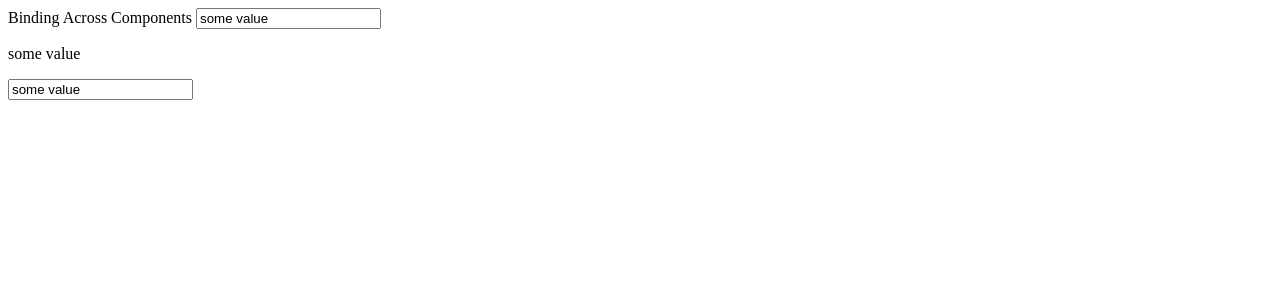
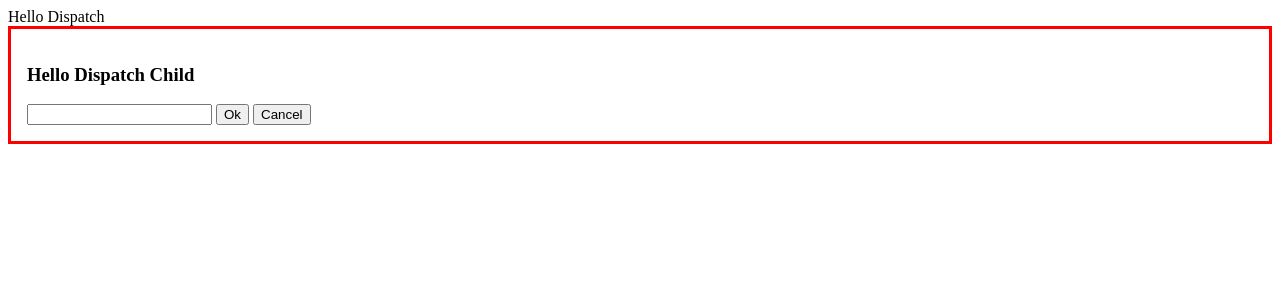
Before and after one commit to sajuthankappan/svelte-training-app, a Svelte app: page / in a window 1280 px wide. Shown: the top 300 px of the page. Built offline with nearby package versions, Linux system fonts and the light colour scheme.

Commit message:
Add dispatch example

```diff
--- a/src/App.svelte
+++ b/src/App.svelte
@@ -1,7 +1,8 @@
 <script>
-    import BindingAcrossComponents from "./lib/BindingAcrossComponents.svelte";
+    import HelloDispatch from "./HelloDispatch.svelte";
+
 </script>
 
 <main>
-  <BindingAcrossComponents />
+<HelloDispatch />
 </main>
--- /dev/null
+++ b/src/HelloDispatch.svelte
@@ -0,0 +1,15 @@
+<script>
+  import HelloDispatchChild from "./lib/HelloDispatchChild.svelte";
+
+  function handleCancel(event) {
+    console.debug('cancelled', {event});
+  }
+
+  function handleOk(event) {
+    const value = event.detail.value;
+    console.debug('ok with value ', value);
+  }
+</script>
+Hello Dispatch
+
+<HelloDispatchChild on:cancel={handleCancel} on:ok={handleOk}/>
--- /dev/null
+++ b/src/lib/HelloDispatchChild.svelte
@@ -0,0 +1,36 @@
+<script>
+  import { createEventDispatcher } from 'svelte';
+
+  const dispatch = createEventDispatcher();
+
+  let value;
+
+  function handleOkClick() {
+    dispatch('ok', {
+      value: value,
+    })
+  }
+
+  function handleCancelClick() {
+    dispatch('cancel', {
+
+    })
+  }
+</script>
+
+<div class="dialog">
+  <h3>Hello Dispatch Child</h3>
+
+  <input type="number" bind:value={value} />
+
+  <button on:click={handleOkClick} >Ok</button>
+  <button on:click={handleCancelClick} >Cancel</button>
+</div>
+
+<style>
+  .dialog {
+    border: solid;
+    border-color: red;
+    padding: 1rem;
+  }
+</style>
```
